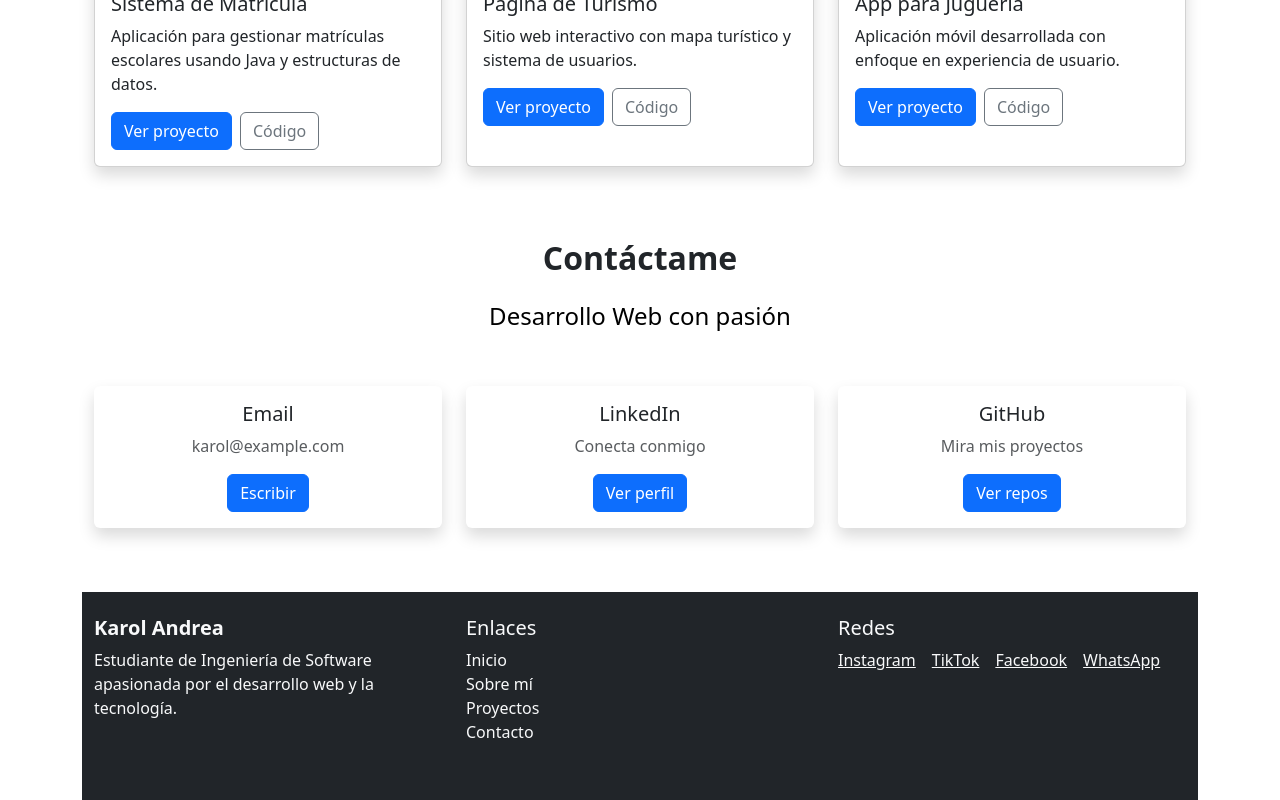
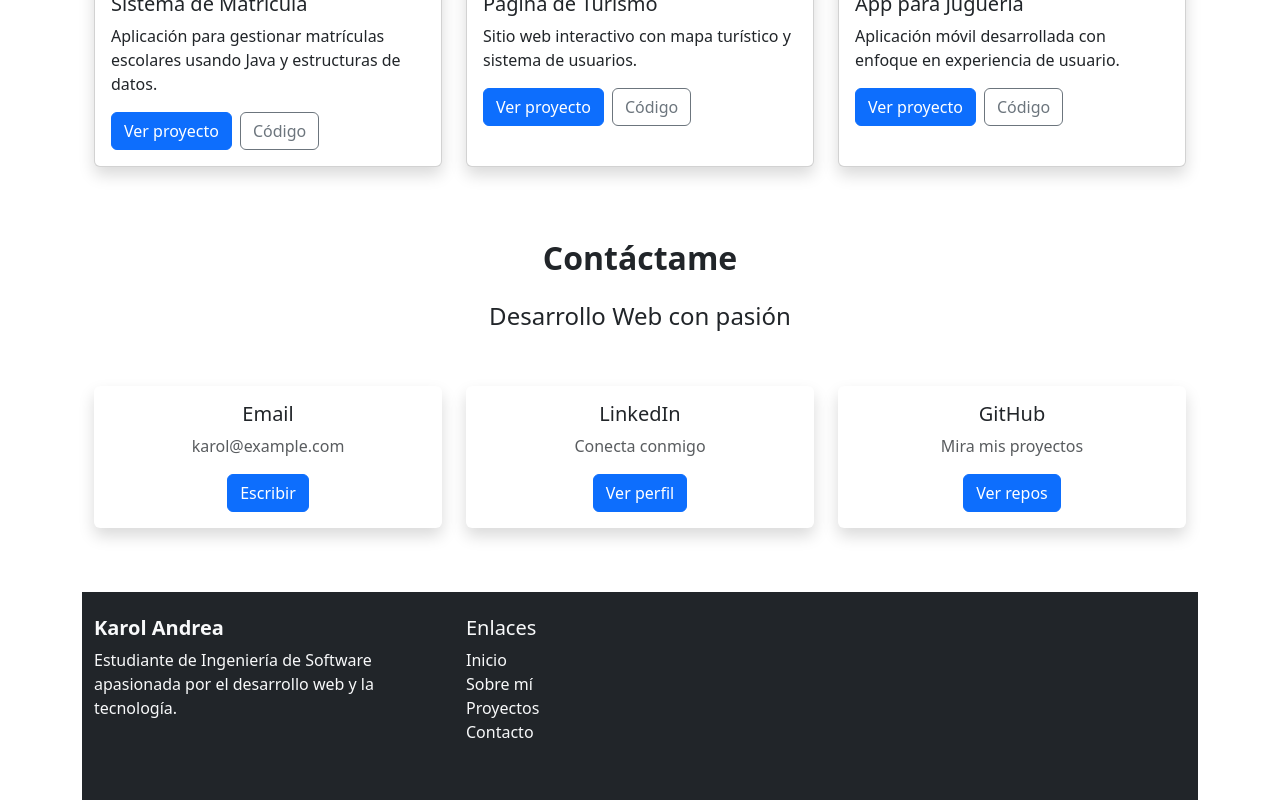
Before and after one commit to LeandroPazKarol/BlogLP, a React (Create React App) app: page / in a window 1280 px wide. Shown: the part 1487-2287 px from the top of the page. Built offline with nearby package versions, Linux system fonts and the light colour scheme.

Commit message:
arreglando el error

```diff
--- a/src/App.js
+++ b/src/App.js
@@ -1,4 +1,4 @@
-import logo from "./logo.svg";
+
 import "./App.css";
 import NavBar from "./Componets/NavBar";
 import Hero from "./Componets/Hero";
--- a/src/Componets/Contact.jsx
+++ b/src/Componets/Contact.jsx
@@ -12,15 +12,15 @@ function Contact() {
         <div className="carousel-inner text-center">
 
           <div className="carousel-item active">
-            <h4 className="text-black">Desarrollo Web con pasión</h4>
+            <h4>Desarrollo Web con pasión</h4>
           </div>
 
           <div className="carousel-item">
-            <h4 className="text-black">Siempre aprendiendo nuevas tecnologías</h4>
+            <h4>Siempre aprendiendo nuevas tecnologías</h4>
           </div>
 
           <div className="carousel-item">
-            <h4 className="text-black">Buscando crecer profesionalmente</h4>
+            <h4>Buscando crecer profesionalmente</h4>
           </div>
 
         </div>
@@ -44,7 +44,7 @@ function Contact() {
         </button>
       </div>
 
-      {/* 💳 REDES */}
+      {/* 💳 CONTACTO */}
       <div className="row text-center">
 
         {/* EMAIL */}
@@ -53,7 +53,10 @@ function Contact() {
             <div className="card-body">
               <h5>Email</h5>
               <p className="text-muted">karol@example.com</p>
-              <a href="mailto:karol@example.com" className="btn btn-primary">
+              <a
+                href="mailto:karol@example.com"
+                className="btn btn-primary"
+              >
                 Escribir
               </a>
             </div>
--- a/src/Componets/Footer.jsx
+++ b/src/Componets/Footer.jsx
@@ -23,47 +23,6 @@ function Footer() {
             </ul>
           </div>
 
-          {/* REDES */}
-          <div className="col-md-4 mb-3">
-            <h5>Redes</h5>
-
-            <a
-              href="https://instagram.com"
-              target="_blank"
-              rel="noreferrer"
-              className="text-light me-3"
-            >
-              Instagram
-            </a>
-
-            <a
-              href="https://tiktok.com"
-              target="_blank"
-              rel="noreferrer"
-              className="text-light me-3"
-            >
-              TikTok
-            </a>
-
-            <a
-              href="https://facebook.com"
-              target="_blank"
-              rel="noreferrer"
-              className="text-light me-3"
-            >
-              Facebook
-            </a>
-
-            <a
-              href="https://wa.me/51999999999"
-              target="_blank"
-              rel="noreferrer"
-              className="text-light me-3"
-            >
-              WhatsApp
-            </a>
-
-          </div>
 
         </div>
       </div>
```
